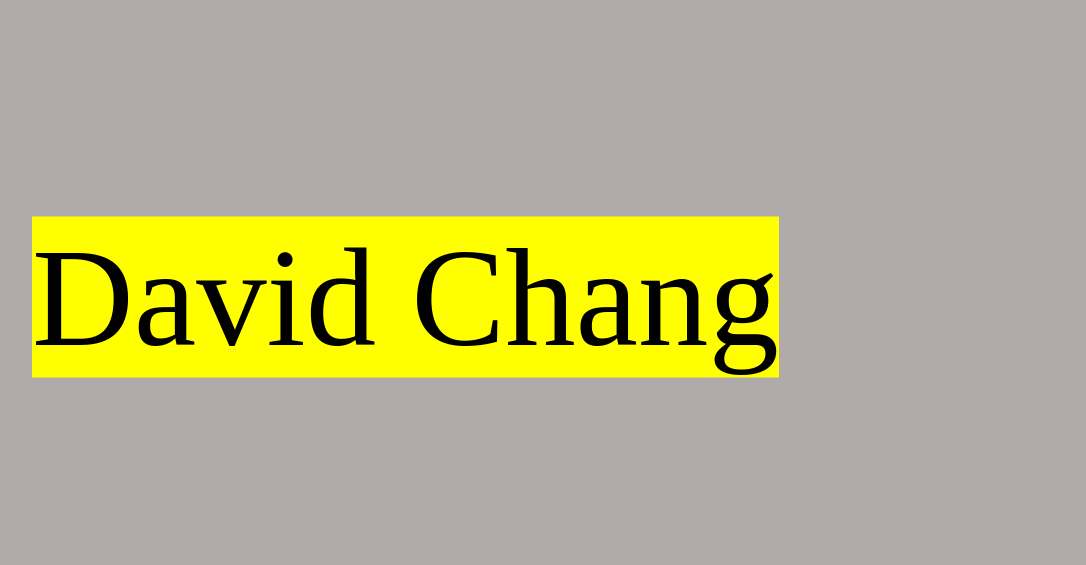
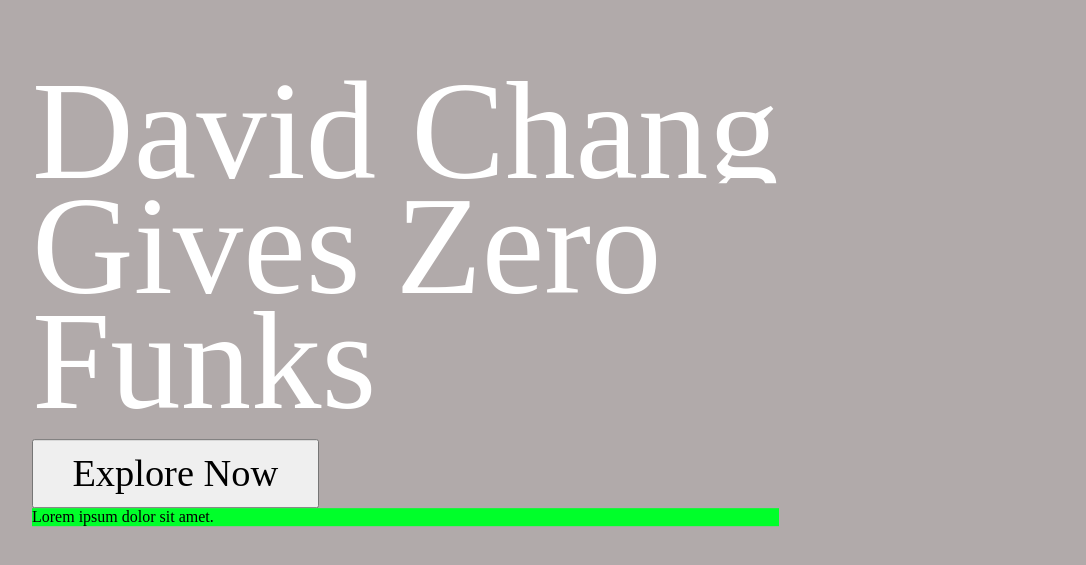
Before and after one commit to AgasthyaUdupa/Front-SheryJs, a plain HTML site: page index.html in a window 1280 px wide. Shown: the part 103-668 px from the top of the page, without its empty margins (96-1182 px from the left). Drawn offline with Linux system fonts and the light colour scheme.

Commit message:
second commit

```diff
--- a/index.html
+++ b/index.html
@@ -27,10 +27,29 @@
                 <div id="heroleft">
                     <div class="elem">
                         <h1>David Chang</h1>
-
-
+                        <h1>David Chang</h1>
+                        <h1>David Chang</h1>
+                        <h1>David Chang</h1>
+                        <h1>David Chang</h1>
                 </div>
-                <div id="heroright"></div>
+                    <div class="elem">
+                        <h1>Gives Zero</h1>
+                        <h1>Gives Zero</h1>
+                        <h1>Gives Zero</h1>
+                        <h1>Gives Zero</h1>
+                        <h1>Gives Zero</h1>
+                </div>
+                    <div class="elem">
+                        <h1>Funks</h1>
+                        <h1>Funks</h1>
+                        <h1>Funks</h1>
+                        <h1>Funks</h1>
+                        <h1>Funks</h1>
+                </div>
+                <button>Explore Now</button>
+                <div id="heroright">
+                    <p>Lorem ipsum dolor sit amet.</p>
+                </div>
             </div>
         </div>
     </div>
--- a/style.css
+++ b/style.css
@@ -67,28 +67,34 @@ body {
     left: 0;
     justify-content: space-between;
     width: 100%;
-    /* height: 100px; */
     transform: translate(0%,-50%);
-    /* background-color: red; */
 }
+
 #heroleft{
   min-width: 50%;
-    /* height: 100px; */
-   background-color: yellow;
+
+  /* background-color: yellow; */
 }
-#heroright{
-    min-width: 25%;
-    /* height: 100px; */
-   background-color: rgb(19, 192, 3);
-}
-
-#herleft .elem{
+#heroleft .elem{
   height: 9vw;
-    background-color: red;
+  overflow: hidden;
 }
 
 #heroleft .elem h1{
+  line-height: 0.9;
 font-family: "kajiro";
+color: #fff;
 font-weight: 100;
 font-size: 11vw;
 }
+#heroleft button{
+  padding: 0.8vw 3vw;
+  font-size: 3vw;
+  font-family: "kajiro";
+  margin-top: 2vw;
+}
+
+#heroright{
+  min-width: 25%;
+  background-color: rgb(0, 255, 42);
+}
```
Lines whose indentation alone changed are shown as unchanged.
